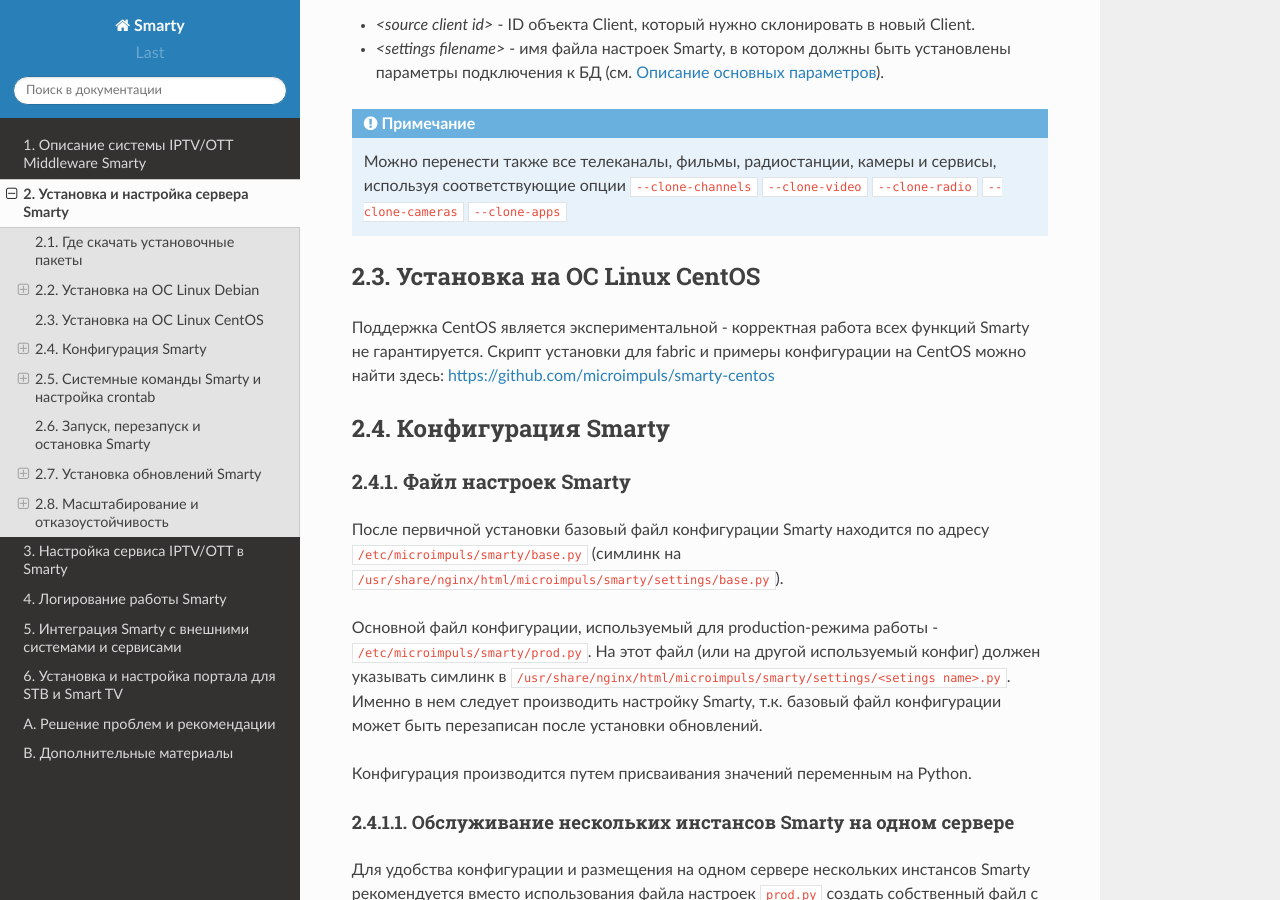
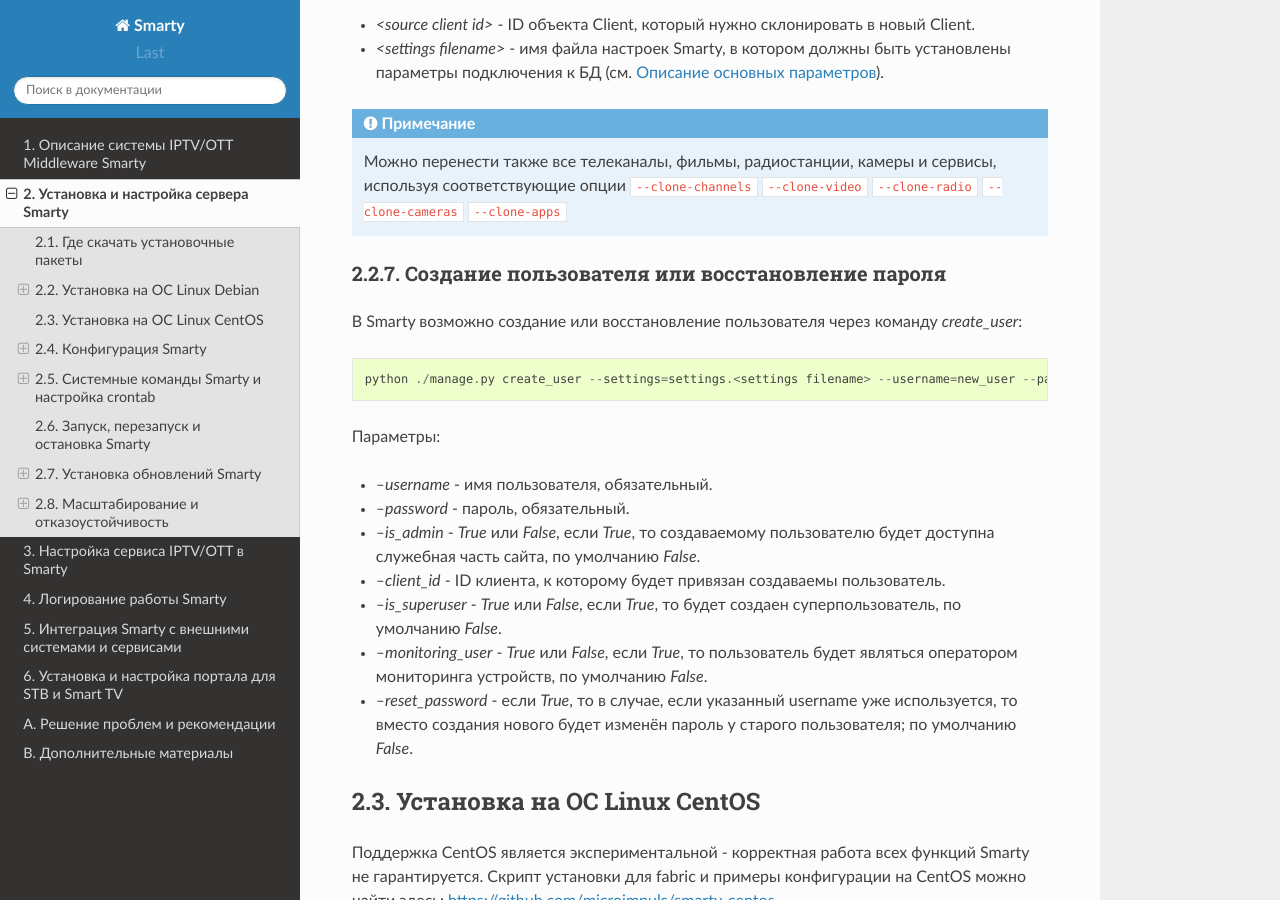
Before and after one commit to sergey-yakovlev/smarty-docs, a Sphinx documentation site: the page built from source/installation_and_configuration.rst, in a window 1280 px wide and 900 px high, scrolled down 2421 px. Built offline with Sphinx 7.4.7 and the Read the Docs theme 2.0.0, drawn with Linux system fonts in a browser that asks for light colours.

Commit message:
Update installation_and_configuration.rst

```diff
--- a/source/installation_and_configuration.rst
+++ b/source/installation_and_configuration.rst
@@ -121,6 +121,22 @@
     Можно перенести также все телеканалы, фильмы, радиостанции, камеры и сервисы, используя соответствующие опции
     ``--clone-channels`` ``--clone-video`` ``--clone-radio`` ``--clone-cameras`` ``--clone-apps``
 
+2.2.7. Создание пользователя или восстановление пароля
+------------------------------------------------------
+
+В Smarty возможно создание или восстановление пользователя через команду `create_user`: ::
+
+    python ./manage.py create_user --settings=settings.<settings filename> --username=new_user --password=new_password --is_admin=True --client_id=1 --is_superuser=True
+
+Параметры:
+
+- `--username` - имя пользователя, обязательный.
+- `--password` - пароль, обязательный.
+- `--is_admin` - `True` или `False`, если `True`, то создаваемому пользователю будет доступна служебная часть сайта, по умолчанию `False`.
+- `--client_id` - ID клиента, к которому будет привязан создаваемы пользователь.
+- `--is_superuser` - `True` или `False`, если `True`, то будет создаен суперпользователь, по умолчанию `False`.
+- `--monitoring_user` - `True` или `False`, если `True`, то пользователь будет являться оператором мониторинга устройств, по умолчанию `False`.
+- `--reset_password` - если `True`, то в случае, если указанный username уже используется, то вместо создания нового будет изменён пароль у старого пользователя; по умолчанию `False`.
 
 .. _install-on-centos:
 
```
